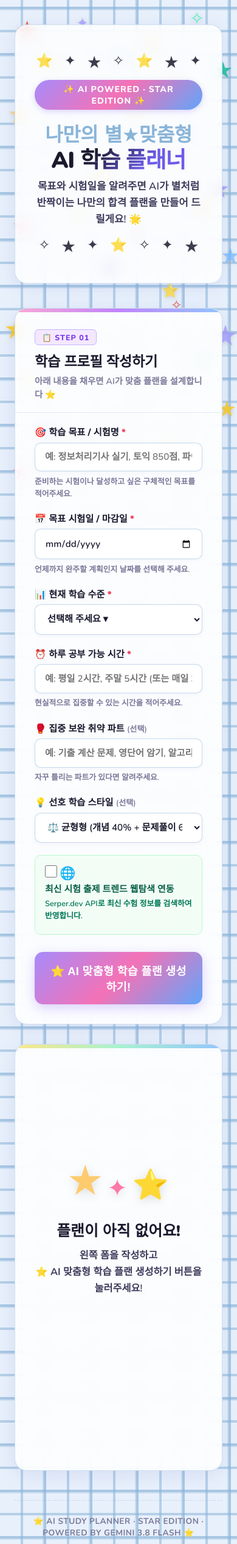
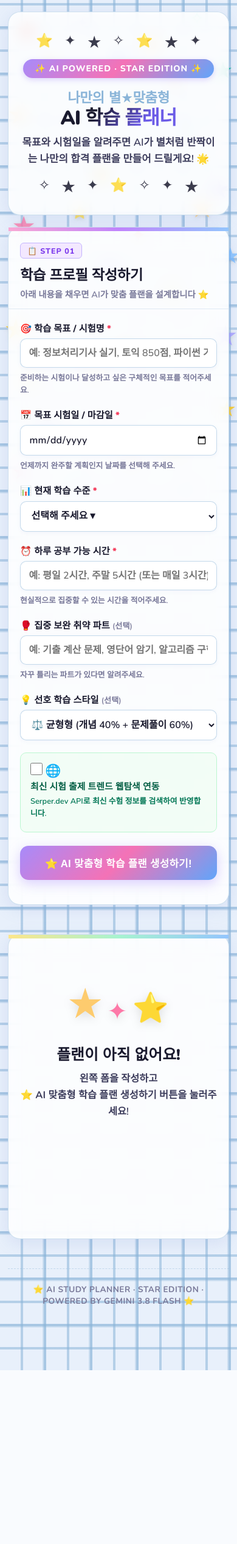
Before and after one commit to minju453/ai-study-planner, a Flask app: page / in a window 390 px wide. Shown: the top 2532 px of the page at 61% size. After the commit the page ends 2247 px from the top, so only its background shows below. Run offline with Flask 3, Linux system fonts and the light colour scheme; some libraries are stand-ins or nearby versions; some web fonts are replaced.

Commit message:
fix(css): enable full mobile vertical scrolling, support min-height dvh, and unstick form-card on small screens

```diff
--- a/static/css/style.css
+++ b/static/css/style.css
@@ -36,6 +36,14 @@
     padding: 0;
 }
 
+html {
+    height: auto;
+    min-height: 100%;
+    overflow-x: hidden;
+    overflow-y: auto;
+    -webkit-overflow-scrolling: touch;
+}
+
 /* ===================================================================
    깅엄 체크 배경
    =================================================================== */
@@ -43,8 +51,12 @@ body.gingham-theme {
     font-family: 'Nunito', 'Noto Sans KR', sans-serif;
     color: var(--ink);
     min-height: 100vh;
+    min-height: 100dvh;
+    height: auto;
     position: relative;
     overflow-x: hidden;
+    overflow-y: auto;
+    -webkit-overflow-scrolling: touch;
 
     /* 깅엄 체크 패턴 배경 */
     background-color: #e8f0fb;
@@ -217,8 +229,16 @@ body.gingham-theme {
 }
 
 @media (max-width: 1080px) {
-    .main-layout { grid-template-columns: 1fr; }
+    .main-layout {
+        grid-template-columns: 1fr;
+        gap: 1.5rem;
+    }
     .title-line-2 { font-size: 2.3rem; }
+    .form-card {
+        position: static !important;
+        top: auto !important;
+        margin-bottom: 1.5rem;
+    }
 }
 
 /* ===================================================================
@@ -231,7 +251,7 @@ body.gingham-theme {
     border: var(--border-soft);
     border-radius: var(--radius-lg);
     box-shadow: var(--shadow-card);
-    overflow: hidden;
+    overflow: visible;
     position: relative;
     transition: box-shadow 0.2s ease;
 }
@@ -248,7 +268,7 @@ body.gingham-theme {
 
 .result-card {
     padding: 0 0 2rem;
-    min-height: 700px;
+    min-height: 500px;
 }
 
 /* 상단 컬러 바 */
@@ -858,3 +878,63 @@ form {
     letter-spacing: 0.5px;
     border-top: 1.5px dashed rgba(138,180,216,0.4);
 }
+
+/* ===================================================================
+   모바일 전용 최적화 (640px 이하 스마트폰 화면 스크롤 완벽 보장)
+   =================================================================== */
+@media (max-width: 640px) {
+    .app-container {
+        padding: 1.2rem 0.8rem calc(5rem + env(safe-area-inset-bottom, 20px));
+    }
+
+    .gingham-header {
+        padding: 1.4rem 1rem;
+        margin-bottom: 1.2rem;
+    }
+
+    .title-line-1 {
+        font-size: 1.4rem;
+    }
+
+    .title-line-2 {
+        font-size: 2rem;
+    }
+
+    .card-header {
+        padding: 1.2rem 1.2rem 0.8rem;
+    }
+
+    form {
+        padding: 0 1.2rem;
+    }
+
+    /* iOS 사파리에서 입력창 포커스 시 화면 자동 줌(스크롤 꼬임) 방지 (16px 이상) */
+    .form-group input[type="text"],
+    .form-group input[type="date"],
+    .form-group select {
+        font-size: 16px !important;
+        padding: 0.75rem 0.85rem;
+    }
+
+    .submit-btn {
+        margin-top: 1.4rem;
+        padding: 1rem 1.2rem;
+        font-size: 1.05rem;
+        /* 하단 제스처 바에 닿지 않도록 마진 확보 */
+        margin-bottom: 0.5rem;
+    }
+
+    .empty-state,
+    .loading-state {
+        min-height: 360px;
+        padding: 1.5rem 1rem;
+    }
+
+    .result-content {
+        padding: 0 1.2rem 1.5rem;
+    }
+
+    .plan-section-card {
+        padding: 1.2rem;
+    }
+}
```
